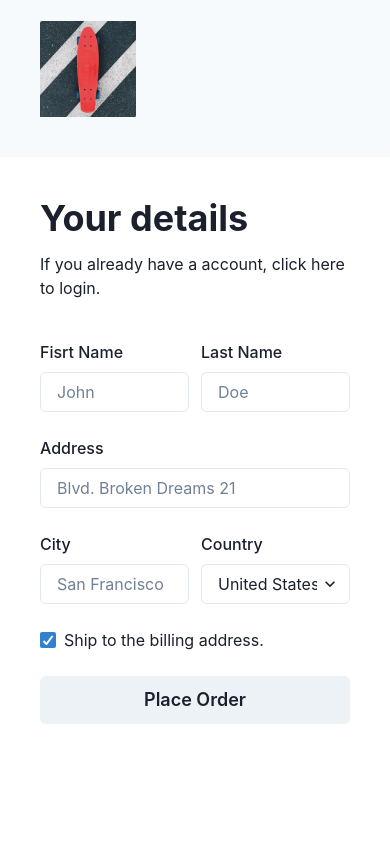
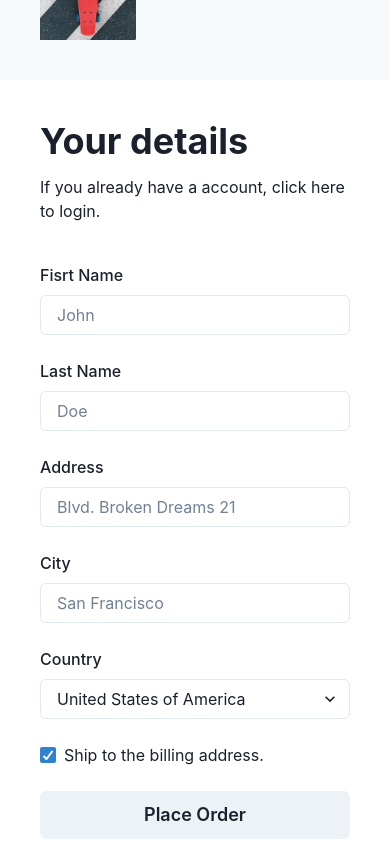
Before and after one commit to tahseenafzal/order-details, a Next.js app: page / in a window 390 px wide. Built offline with nearby package versions, Linux system fonts and the light colour scheme.

Commit message:
Update Details.tsx
Apply responsive design

```diff
--- a/component/Details.tsx
+++ b/component/Details.tsx
@@ -11,23 +11,25 @@ import {
   Checkbox,
   Select,
   Button,
+  useBreakpointValue,
 } from "@chakra-ui/react";
 
 const Details = () => {
+  const colSpanValue = useBreakpointValue({ base: 2, md: 1 });
   return (
     <VStack w={"full"} h={"full"} p={10} spacing={10} alignItems={"flex-start"}>
       <VStack spacing={3} alignItems={"flex-start"}>
         <Heading size={"2xl"}>Your details</Heading>
         <Text>If you already have a account, click here to login.</Text>
       </VStack>
-      <SimpleGrid columns={2} columnGap={3} rowGap={6}>
-        <GridItem colSpan={1}>
+      <SimpleGrid columns={2} columnGap={3} rowGap={6} w={"full"}>
+        <GridItem colSpan={colSpanValue}>
           <FormControl>
             <FormLabel>Fisrt Name</FormLabel>
             <Input placeholder="John" />
           </FormControl>
         </GridItem>
-        <GridItem colSpan={1}>
+        <GridItem colSpan={colSpanValue}>
           <FormControl>
             <FormLabel>Last Name</FormLabel>
             <Input placeholder="Doe" />
@@ -39,13 +41,13 @@ const Details = () => {
             <Input placeholder="Blvd. Broken Dreams 21" />
           </FormControl>
         </GridItem>
-        <GridItem colSpan={1}>
+        <GridItem colSpan={colSpanValue}>
           <FormControl>
             <FormLabel>City</FormLabel>
             <Input placeholder="San Francisco" />
           </FormControl>
         </GridItem>
-        <GridItem colSpan={1}>
+        <GridItem colSpan={colSpanValue}>
           <FormControl>
             <FormLabel>Country</FormLabel>
             <Select>
```
